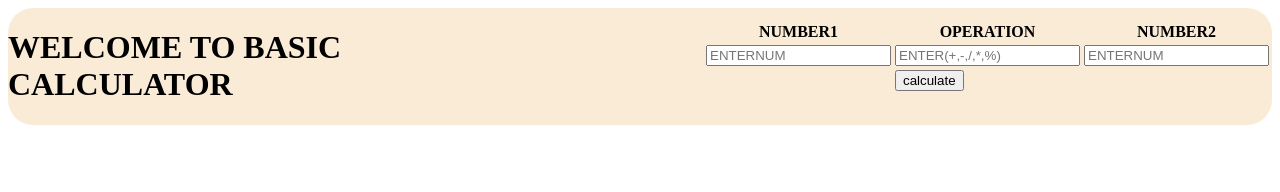
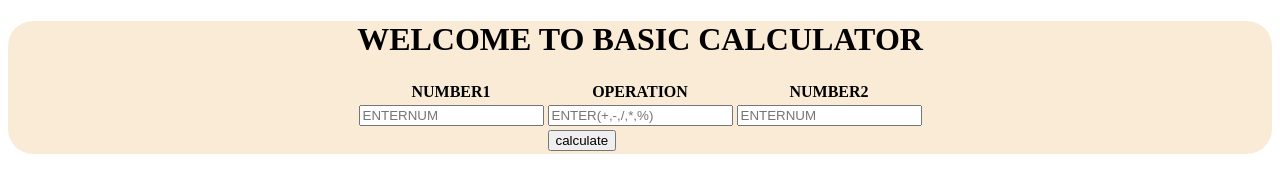
Before and after one commit to shamruth/BASICCALCJS, a plain HTML site: page index.html in a window 1280 px wide. Drawn offline with Linux system fonts and the light colour scheme.

Commit message:
fix:layout-issue

```diff
--- a/index.html
+++ b/index.html
@@ -4,13 +4,13 @@
         <meta name="viewport" content="width=device-width,initial-scale=1.0">
         <title>BASIC CALC</title>
         <style>
-            .calculator{
-                display:flex;
-                align-items:center;
-                justify-content:center;
+            .title{
+                display: flex;
+                justify-content: center;
             }
             table{
-                margin-left: 150px;
+                display: block;
+                justify-items: center;
             }
             .calculator{
                 border-radius: 25px;
@@ -32,7 +32,7 @@
     </head>
     <body>
         <div class="calculator">
-            <h1>WELCOME TO BASIC CALCULATOR</h1>
+            <h1 class="title">WELCOME TO BASIC CALCULATOR</h1>
             <div class="INPUT">
                 <form>
                     <table>
```
